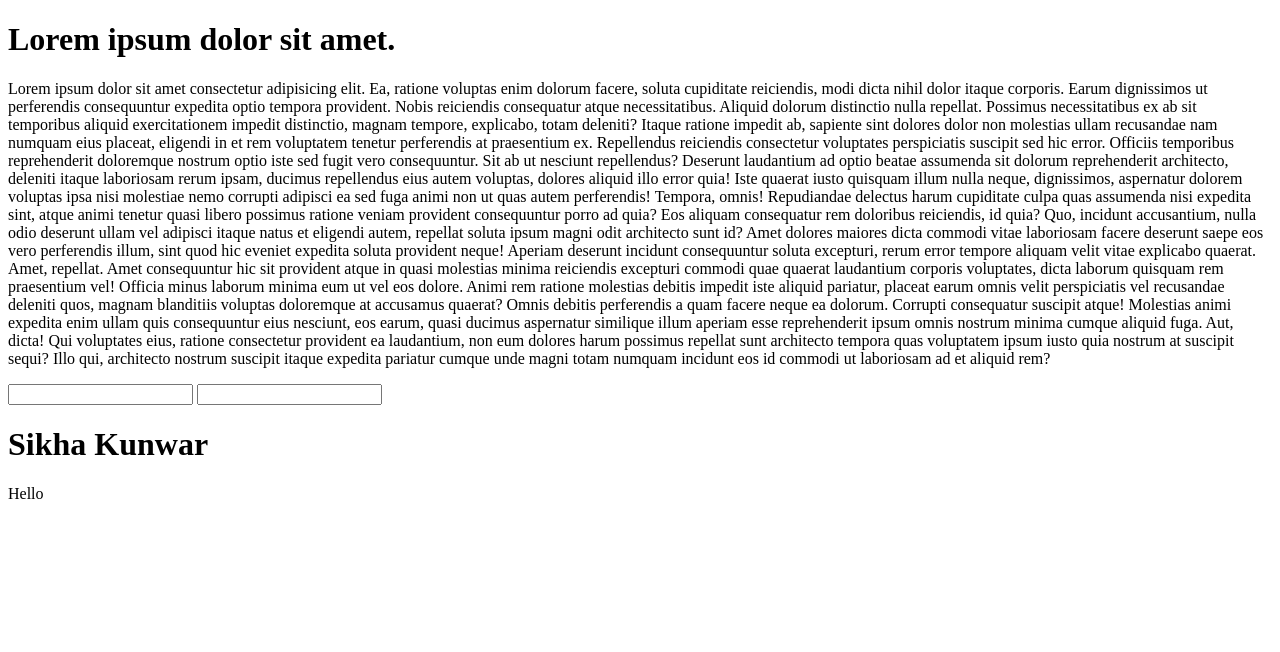
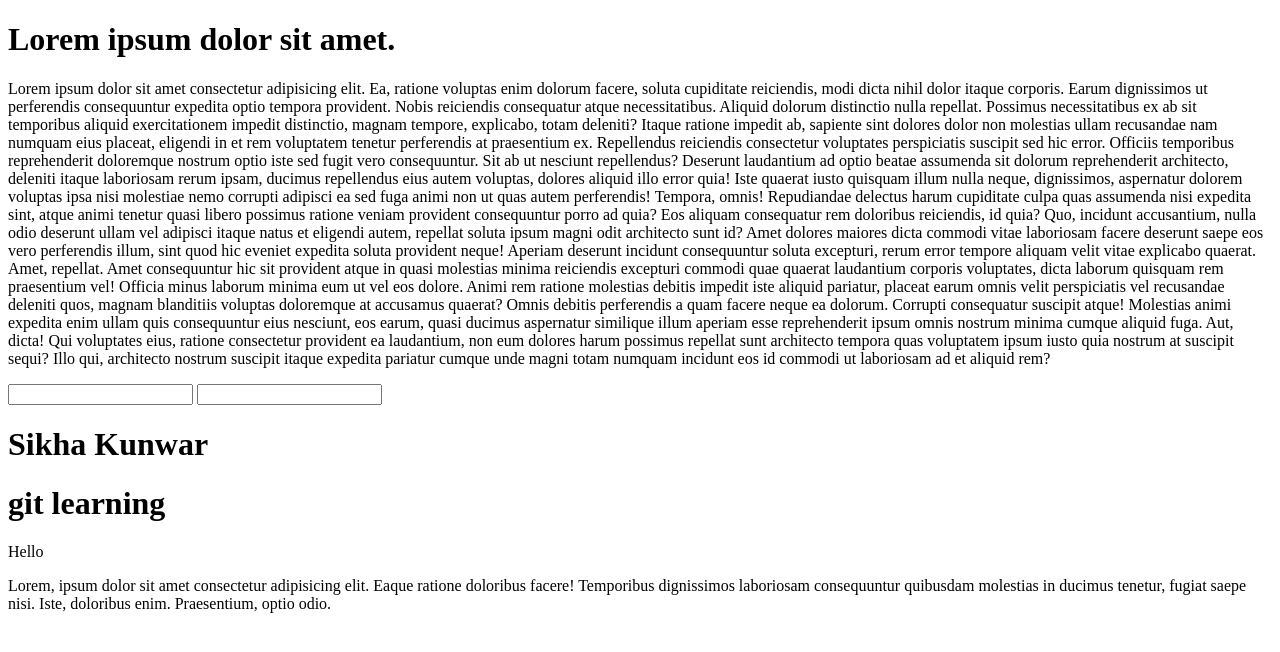
Before and after one commit to dammar200/test, a plain HTML site: page index.html in a window 1280 px wide. Drawn offline with Linux system fonts and the light colour scheme.

Commit message:
2nd change

```diff
--- a/index.html
+++ b/index.html
@@ -45,7 +45,9 @@
 </form>
     </body>
 <h1>Sikha Kunwar</h1>
+<h1> git learning </h1>
 <p class="hello">Hello</p>
+<p> Lorem, ipsum dolor sit amet consectetur adipisicing elit. Eaque ratione doloribus facere! Temporibus dignissimos laboriosam consequuntur quibusdam molestias in ducimus tenetur, fugiat saepe nisi. Iste, doloribus enim. Praesentium, optio odio.</p>
 </body>
 
 </html>
```
